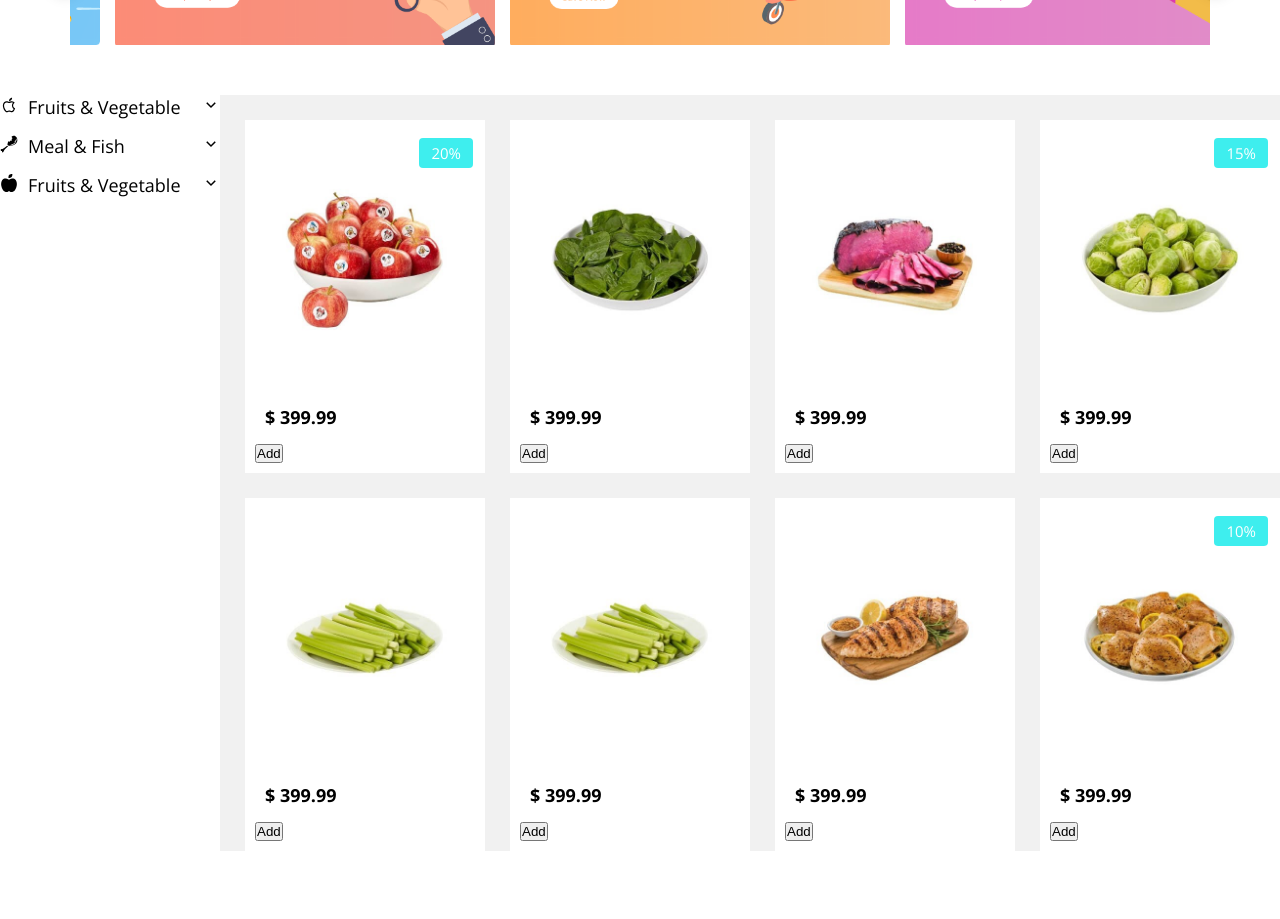
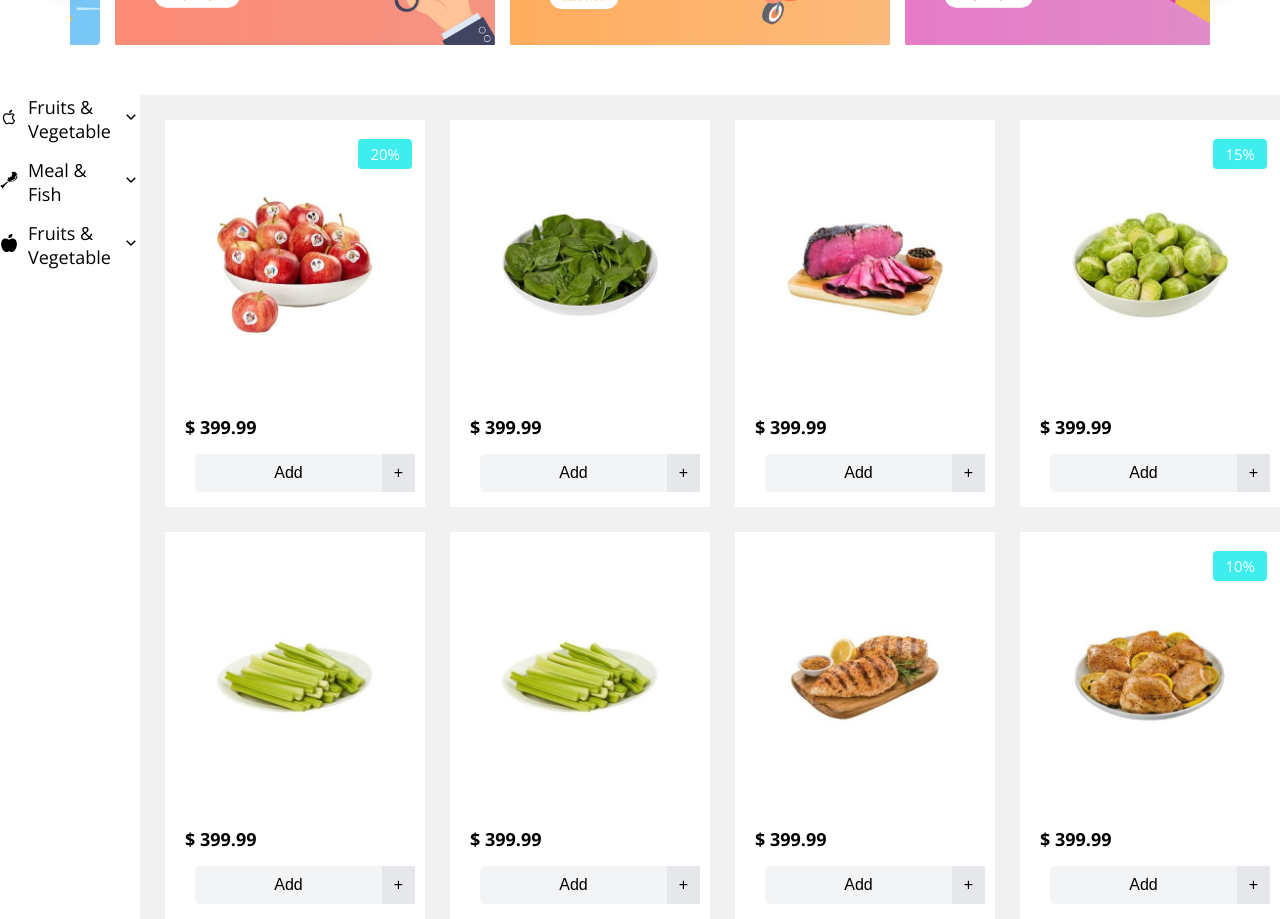
Before and after one commit to rafiurrafi/react-bootcamp, a React (Create React App) app: page /shop in a window 1280 px wide. Shown: the part 980-1899 px from the top of the page. Before the commit the page ends 1831 px from the top, so only its background shows below. Built offline with nearby package versions, Linux system fonts and the light colour scheme.

Commit message:
bazar - added card button component

```diff
--- /dev/null
+++ b/src/bazaar/components/cardButton.jsx
@@ -0,0 +1,33 @@
+import React from "react";
+import "../styles/cardButton.scss";
+class CardButton extends React.Component {
+  state = {
+    count: 0,
+  };
+  handleIncrement = () => {
+    this.setState({ count: this.state.count + 1 });
+  };
+  handleDecrement = () => {
+    this.setState({ count: this.state.count - 1 });
+  };
+  render() {
+    const { count } = this.state;
+    return (
+      <button className="card-button">
+        {count > 0 && (
+          <span className="card-button__dec" onClick={this.handleDecrement}>
+            -
+          </span>
+        )}{" "}
+        <span className="card-button__text" onClick={this.handleIncrement}>
+          {count ? count : "Add"}
+        </span>
+        <span className="card-button__inc" onClick={this.handleIncrement}>
+          +
+        </span>
+      </button>
+    );
+  }
+}
+
+export default CardButton;
--- a/src/bazaar/components/collectionItems.jsx
+++ b/src/bazaar/components/collectionItems.jsx
@@ -1,4 +1,5 @@
 import React from "react";
+import CardButton from "./cardButton";
 
 const CollectionItems = (props) => {
   const { offer, name, img, price } = props.product;
@@ -7,7 +8,7 @@ const CollectionItems = (props) => {
       {offer && <small className="collections__offer">{offer}%</small>}
       <img className="collections__img" src={img} alt={name} />
       <p className="collections__price">$ {price}</p>
-      <button>Add</button>
+      <CardButton />
     </div>
   );
 };
--- a/src/bazaar/styles/bazaarApp.scss
+++ b/src/bazaar/styles/bazaarApp.scss
@@ -17,7 +17,7 @@ body {
   margin: 0 auto;
 }
 :root {
-  --primary-color: rgb(62, 238, 238);
+  --primary-color: #3eeeee;
   --color-gray-light-1: #f1f1f1;
   --color-white: #fff;
 }
--- /dev/null
+++ b/src/bazaar/styles/cardButton.scss
@@ -0,0 +1,37 @@
+.card-button {
+  margin: 0 1rem;
+  border: none;
+  background-color: transparent;
+  display: flex;
+  width: 100%;
+  background-color: #f3f4f6;
+  cursor: pointer;
+  font-size: 1.6rem;
+  border-radius: 5px;
+  &:hover {
+    background-color: var(--primary-color);
+    color: white;
+  }
+  & > * {
+    padding: 1rem 0;
+  }
+
+  &__dec {
+    width: 15%;
+    background-color: #e5e7eb;
+    font-size: inherit;
+  }
+  &__inc {
+    width: 15%;
+    background-color: #e5e7eb;
+    font-size: inherit;
+  }
+  &__text {
+    flex: 70%;
+  }
+}
+.card-button:hover .card-button__inc,
+.card-button:hover .card-button__dec {
+  background-color: #22a8a8;
+  color: white;
+}
--- a/src/bazaar/styles/collections.scss
+++ b/src/bazaar/styles/collections.scss
@@ -8,7 +8,7 @@
   background-color: var(--color-gray-light-1);
   &__item {
     position: relative;
-    padding: 1rem;
+    padding: 1.5rem 2rem;
     cursor: pointer;
     background-color: var(--color-white);
   }
@@ -29,7 +29,7 @@
     margin: 2rem 0;
   }
   &__price {
-    padding: 1rem;
+    padding: 1.5rem 0;
     font-weight: 700;
   }
 }
```
